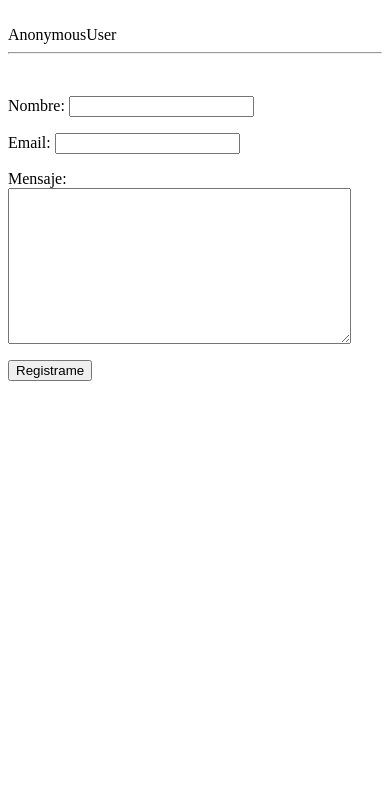
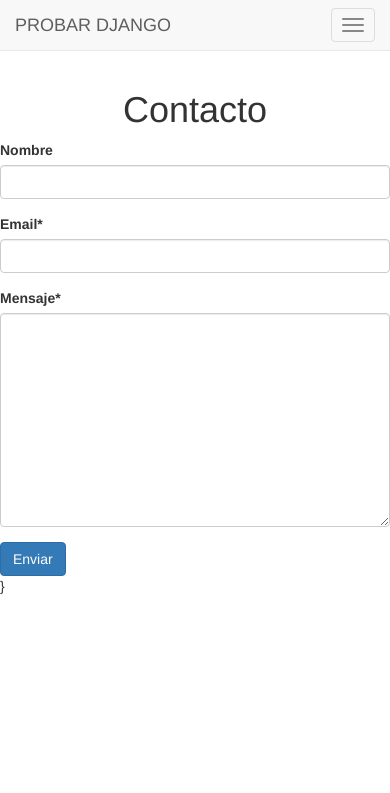
Before and after one commit to rubenc18/Django-Udemy, a Django app: page /contact/ in a window 390 px wide; the page is wider, and only the part inside the window is pictured. Shown: the top 793 px of that part. Before the commit the page ends 381 px from the top of that part, so only its background shows below. Run offline with Django 3.2, Linux system fonts and the light colour scheme; some libraries are stand-ins or nearby versions.

Commit message:
29. Estilo: Bootstrap 2
Damos estilo a la página contact

```diff
--- a/pd221/src/boletin/views.py
+++ b/pd221/src/boletin/views.py
@@ -42,6 +42,7 @@ def inicio(request):
 	return render(request, "inicio.html", context)
 
 def contact(request):
+	titulo = "Contacto"
 	form = ContactForm(request.POST or None)
 	if form.is_valid():
 		#for key, value in form.cleaned_data.items():
@@ -62,5 +63,6 @@ def contact(request):
 		#print (email, mensaje, nombre)
 	context = {
 		"form": form,
+		"titulo": titulo,
 	}
 	return render(request, "forms.html", context)
--- a/pd221/src/templates/base.html
+++ b/pd221/src/templates/base.html
@@ -26,12 +26,10 @@
     <div class="container">
 {% block jumbotron %}
 <!-- Main component for a primary marketing message or call to action -->
-      <div class="jumbotron">
-{% block jumbotron_content %}
 
 {% endblock %}
       </div>
-{% endblock %}
+
 
 {% block content %}
 {% endblock %}
--- a/pd221/src/templates/forms.html
+++ b/pd221/src/templates/forms.html
@@ -1,10 +1,21 @@
-{{ titulo }}<br/>
-{{ request.user }}
+{% extends "base.html" %}
+{% load crispy_forms_tags %}
+
+{{ titulo }}
 <hr/>
-<br/>
 
 
+{% block content %}
+<div class="row">
+<div class='col-sm-6 col-sm-offset-3'>
+{% if titulo %}
+<h1 class='text-align-center'>{{ titulo }}</h1>
+{% endif %}
+
 <form method="POST" action="">{% csrf_token %}
-{{ form.as_p }}
-<input type='submit' value='Registrame' />
+{{ form|crispy }}
+<input class='btn btn-primary' type='submit' value='Enviar' />
 </form>
+</div>
+</div>
+{% endblock %}
--- a/pd221/src/templates/inicio.html
+++ b/pd221/src/templates/inicio.html
@@ -3,7 +3,9 @@
 
 {% block head_title %}Bienvenidos | {% endblock %}
 
-{% block jumbotron_content %}
+{% block jumbotron %}
+<div class="jumbotron">
+
 <div class='row'>
 	<div class='col-sm-6'>
   <h1>Probar Django 2.2.1</h1>
@@ -13,6 +15,7 @@
         </p>
 </div>
 <div class='col-sm-6' style='background-color:black;height:300px;'></div>
+</div>
 </div>
 {% endblock %}
 
```
